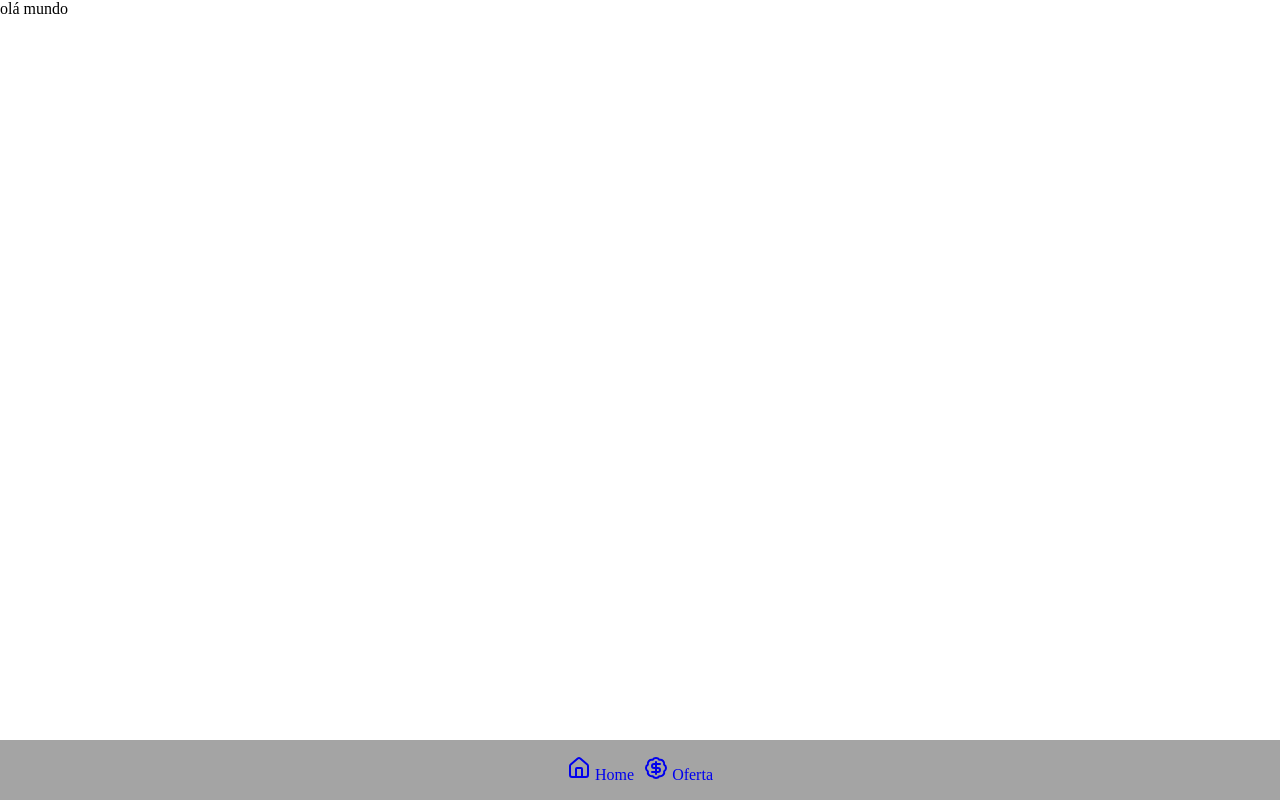
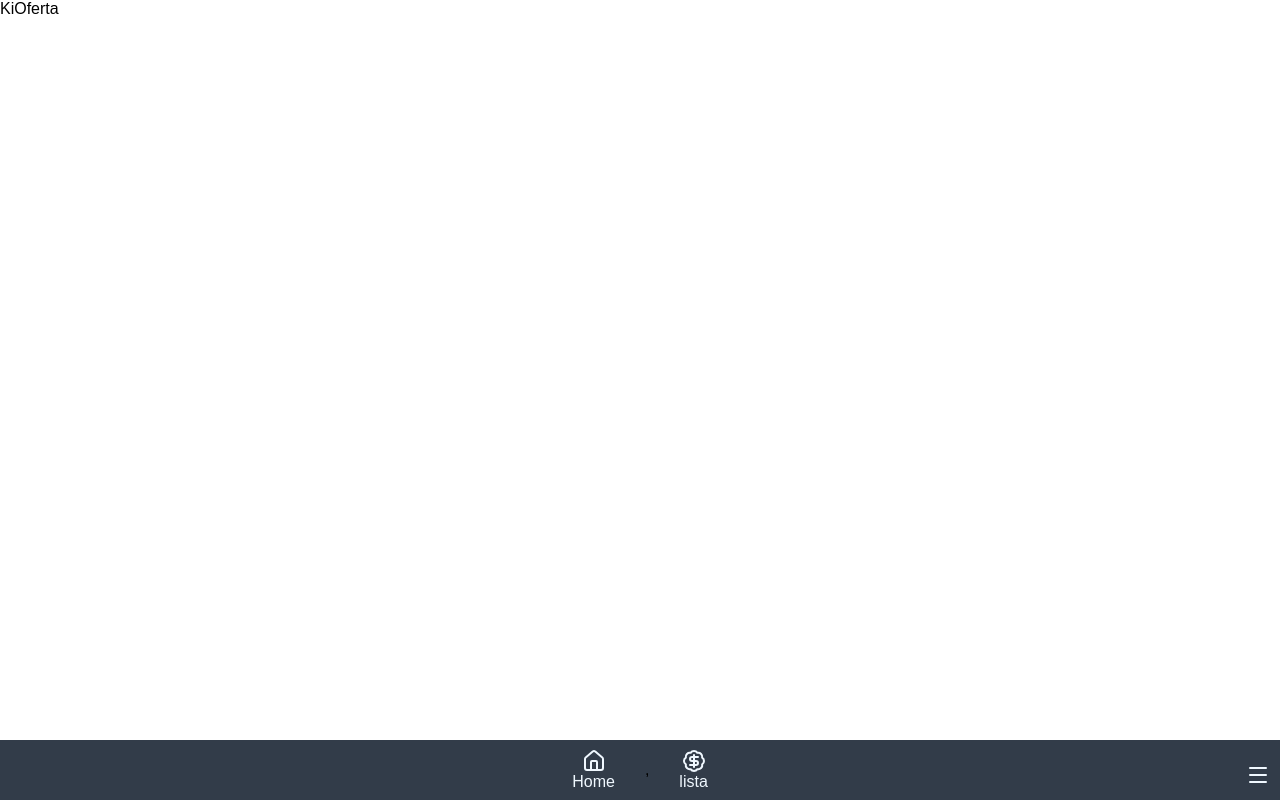
Before and after one commit to Miih-Santos/ki-oferta, a website built with Vite: page src/index.html in a window 1280 px wide. Built offline with nearby package versions, Linux system fonts and the light colour scheme.

Commit message:
menu automático

```diff
--- a/src/css/base.css
+++ b/src/css/base.css
@@ -8,6 +8,7 @@
   body {
     padding: 0;
     margin: 0;
+    font-family: Arial, Helvetica, sans-serif;
   }
 
   a{
--- a/src/css/navbar/navbar.css
+++ b/src/css/navbar/navbar.css
@@ -1,20 +1,29 @@
-.navbar-bottom{
-    display:flex;
-    align-items: center;
-    gap:10px;
-    padding:10px;
-    list-style-type: none;
-    position: fixed;
-    bottom: 0;
-    width: 100%;
-    height: 60px;
-    justify-content: center;
-    background-color: rgba(0, 0, 0, 0.356)
-};
-
 .nav-icon {
     display: flex;
     align-items: center;
     justify-content: center;
     flex-direction: column;
+    color: aliceblue;
 }
+
+.menu {
+    position: fixed;
+    bottom: 10px;
+    right: 10px;
+    height: 30px;
+    color: aliceblue;
+}
+
+.navbar-bottom{
+    display:flex;
+    position: fixed;
+    align-items: center;
+    gap:30px;
+    padding:10px;
+    list-style-type: none;
+    bottom: 0;
+    width: 100%;
+    height: 60px;
+    justify-content: center;
+    background-color: rgba(25, 36, 51, 0.89);
+};
--- a/src/js/components/navbar/navbar.js
+++ b/src/js/components/navbar/navbar.js
@@ -1,21 +1,18 @@
-function renderNavbar() {
+function renderNavbar(rotas) {
+    console.log(rotas)
     const nav = document.querySelector("#navbar")
     nav.innerHTML = `
     <nav>
         <ul class="navbar-bottom">
-            <li>
-                <a href="#home" class="nav-icon">
-                    <i data-lucide="house"></i>
-                    Home
-                </a>
-            </li>
-            <li>
-                <a href="#lista" class="nav-icon">
-                    <i data-lucide="badge-dollar-sign"></i>
-                    Oferta
-                </a>
-            </li>
+
+            ${
+                rotas.map((menu) => `<li><a href="${menu.url}" class="nav-icon">
+                <i data-lucide=${menu.icon}></i>
+                ${menu.label}</a></li>`)
+            }
+
         </ul>
+        <i data-lucide="menu" class="menu"></i>
     </nav>
     `
 }
--- /dev/null
+++ b/src/js/components/paginas/home.js
@@ -0,0 +1,14 @@
+function home(app){
+    app.innerHTML = `
+    <div>
+        <h1>Página Inicial</h1>
+    </div>
+    `
+}
+
+export default {
+    url:"#home",
+    label: "Home",
+    icon: "house",
+    pagina: home
+}
--- /dev/null
+++ b/src/js/components/paginas/lista.js
@@ -0,0 +1,14 @@
+function lista(app){
+    app.innerHTML = `
+    <div>
+        <h1>Página Inicial</h1>
+    </div>
+    `
+}
+
+export default {
+    url:"#lista",
+    label: "lista",
+    icon: "badge-dollar-sign",
+    pagina: lista
+}
--- /dev/null
+++ b/src/js/components/rotas/rotas.js
@@ -0,0 +1,11 @@
+import home from '../paginas/home.js';
+import lista from '../paginas/lista.js';
+
+const rotas = [
+    home,
+    lista
+]
+
+export {
+    rotas
+}
--- a/src/js/main.js
+++ b/src/js/main.js
@@ -1,8 +1,11 @@
 import { renderNavbar } from "./components/navbar/navbar.js";
+import {rotas} from './components/rotas/rotas.js';
 import { createIcons, icons } from 'lucide';
 
-renderNavbar();
+
+
+renderNavbar(rotas);
 createIcons({icons});
 
 const app = document.querySelector("#app");
-app.innerHTML = "olá mundo";
+app.innerHTML = "KiOferta";
```
